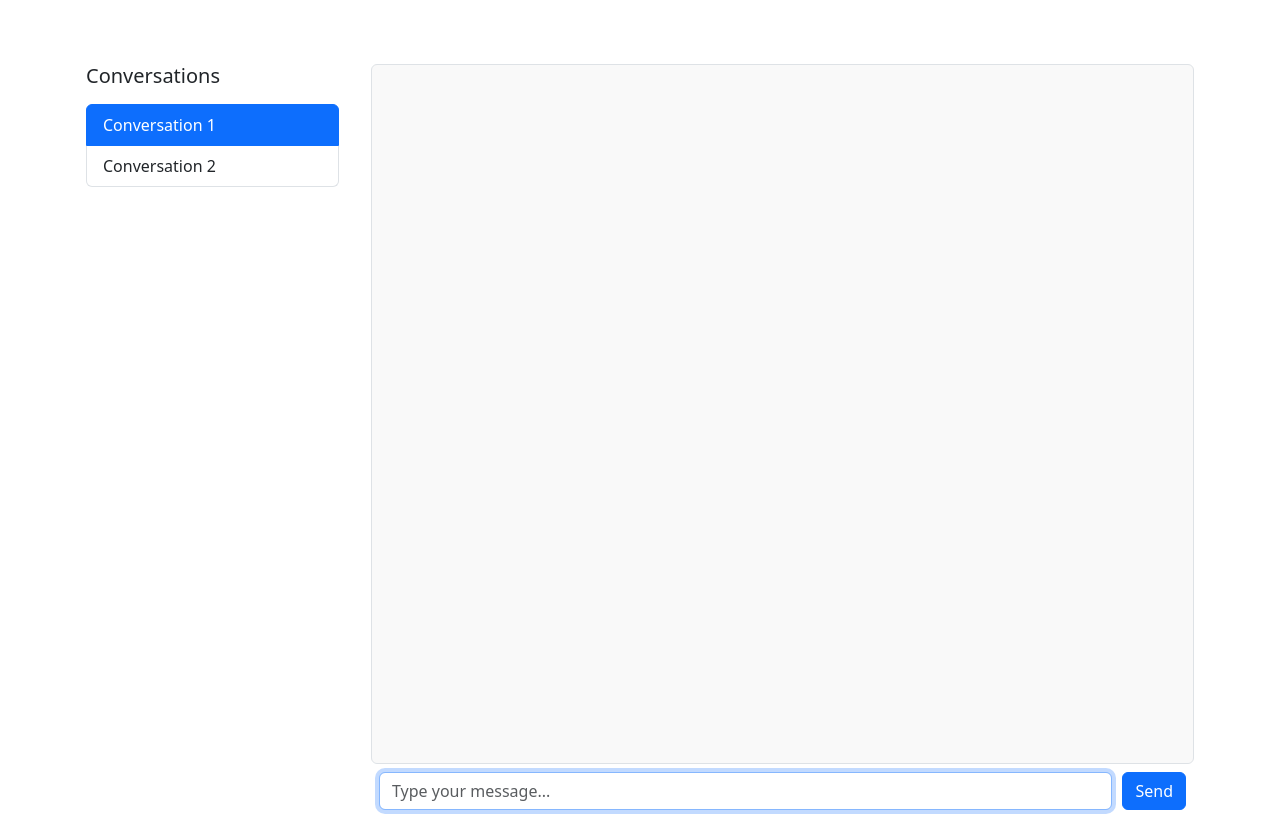
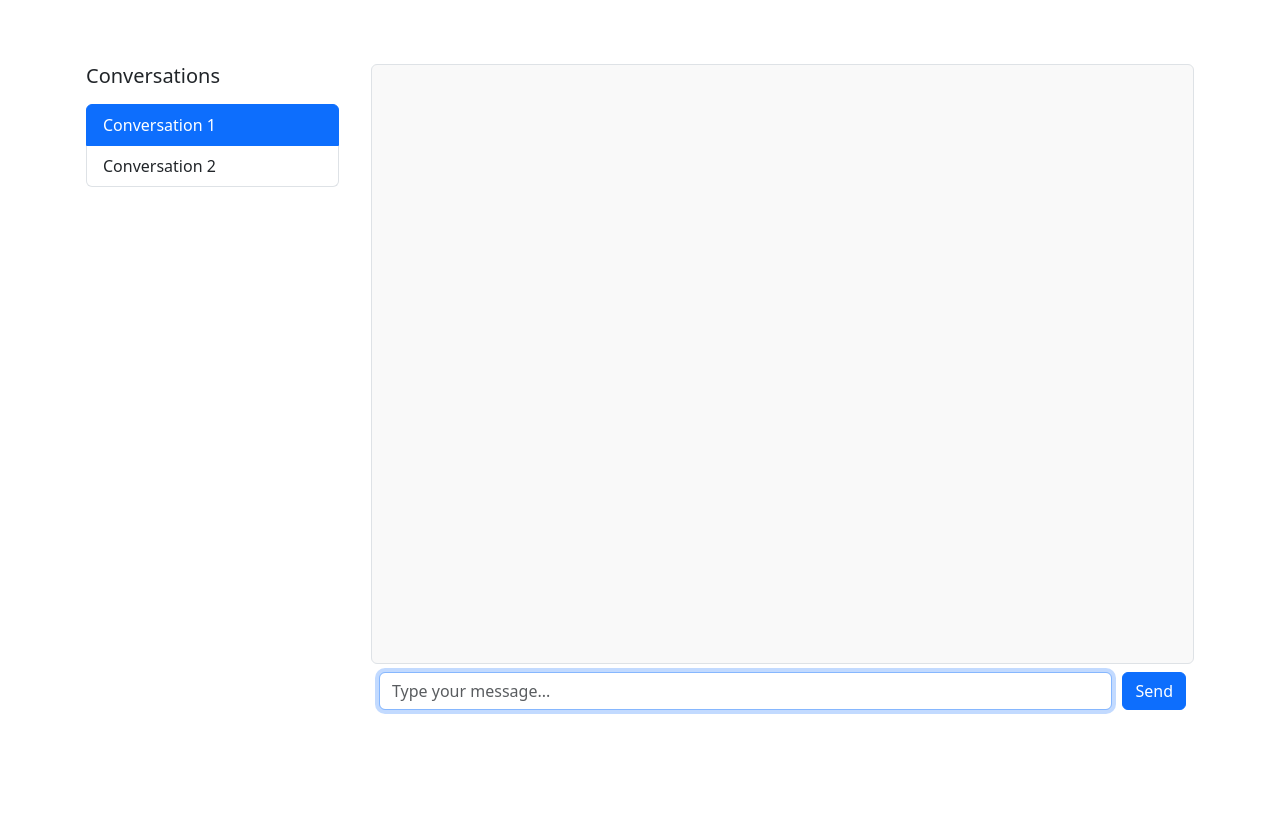
Before and after one commit to Deejpotter/cnc-technical-ai-front, a React (Create React App) app: page / in a window 1280 px wide. After the commit the page ends 800 px from the top, so only its background shows below. Built offline with nearby package versions, Linux system fonts and the light colour scheme.

Commit message:
Added dev env.

```diff
--- a/src/styles/ChatInterface.css
+++ b/src/styles/ChatInterface.css
@@ -1,7 +1,7 @@
 /* Style for top level container */
 #chat-container {
   background-color: #f9f9f9; /* Light gray background */
-  height: calc(100vh - 100px); /* Adjusted height */
+  height: calc(100vh - 200px); /* Adjusted height */
   overflow-y: auto; /* Enables scrolling */
 }
 
```
Also changed, not shown: 2 other files (tests, documents, lock files or other folders).
